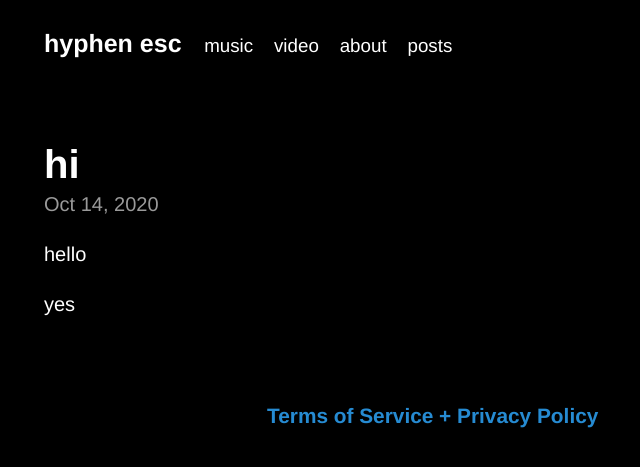
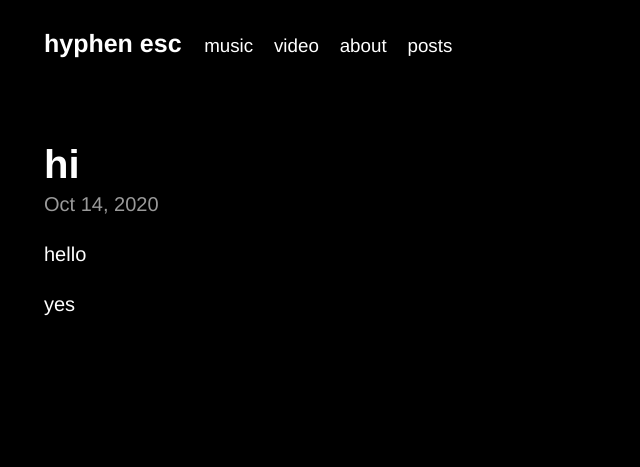
Before and after one commit to hyphenesc/hyphenesc.github.io, a Jekyll site: the page built from _posts/2020-10-14-hi.md, in a window 1280 px wide. Shown: the top 467 px of the page, without its empty margins (216-856 px from the left). Built offline with Jekyll 4.4.1, drawn with Linux system fonts in a browser that asks for light colours.

Commit message:
with style

```diff
--- a/_layouts/default.html
+++ b/_layouts/default.html
@@ -53,15 +53,7 @@
   {{ content }}
 </div>
 
-<div id="privacy">
-<h3 class="masthead-title">
-     <center>
-	 <small>
-       &nbsp;&nbsp;&nbsp;<a href="https://alex-esc.github.io/posts/policy">Terms of Service + Privacy Policy</a>
-     </small>
-	 </center>
-</h3>
-</div>
+
 
 </div><!-- .container -->
 </body>
```
